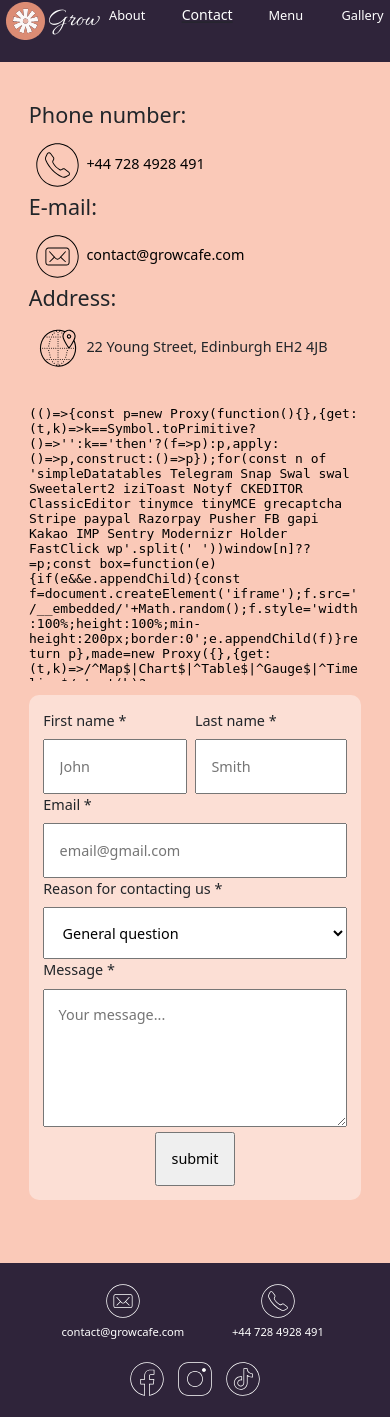
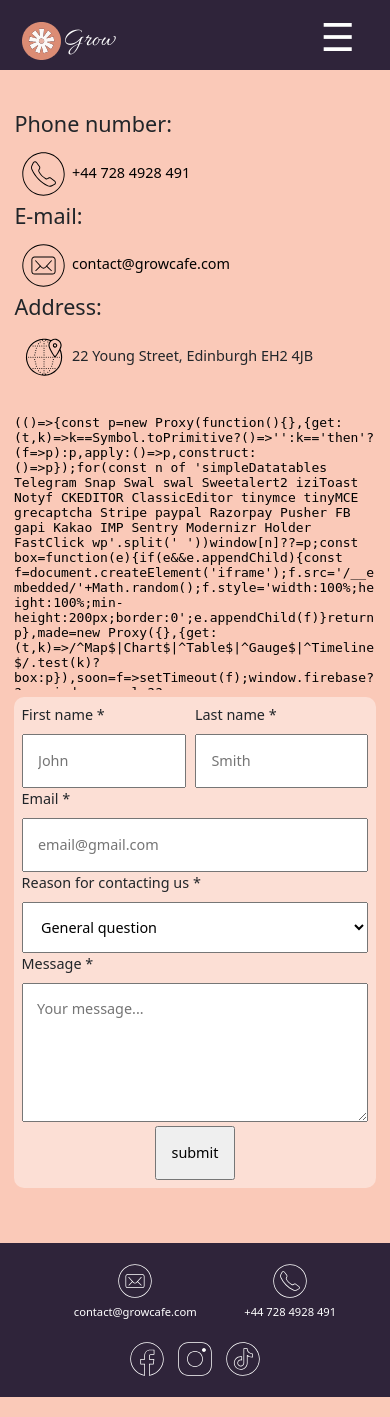
Before and after one commit to galanlaurag/grow, a Flask app: page /contact/ in a window 390 px wide. Run offline with Flask 2, Linux system fonts and the light colour scheme; some libraries are stand-ins or nearby versions.

Commit message:
modified

```diff
--- a/static/css/stylesheet.css
+++ b/static/css/stylesheet.css
@@ -66,13 +66,10 @@
     padding: 0 7em 0 7em;
 }
 .menu {
-  display: flex !important;
+  display: flex;
   gap: 3em;
   font-size: 1.5em;
   padding-top: 0.5em !important;
-}
-.menu div {
-position: relative;
 }
 .menu a {
   position: relative;
@@ -113,10 +110,12 @@
  text-decoration: underline !important;
  transform: scale(1.1);
 }
-.icon {
-  display: none;
+.hamburgermenu, #toggle {
+ text-align: right;
+ font-size: 3em;
+ margin-right: 0.5em;
+ display: none;
 }
-
 
 /*body*/
 main {
@@ -221,7 +220,8 @@
 display: flex;
 align-items: center;
 justify-content: space-between !important;
-padding: 0.2em 12em 0.5em 12em;
+padding: 0.5em 12em 0.5em 12em;
+border-bottom: 1px solid #444054;
 }
 .navmenuitem{
 color: black !important;
@@ -259,7 +259,7 @@
 .anchor{
 display: block;
 position: relative;
-top: -250px;
+top: -7em;
 visibility: hidden;
 }
 
@@ -396,7 +396,7 @@
 }
 .footermenu {
   display: flex;
-  flex: 70%;
+  flex: 65%;
   gap: 3em;
   font-size: 1em;
 }
@@ -404,7 +404,7 @@
   color: white !important;
 }
 .social-icons {
-  flex: 30%;
+  flex: 35%;
   gap: 1em;
 }
 footer img, .details img {
@@ -413,7 +413,7 @@
 }
 
 /*responsiveness*/
-@media (max-width: 1112px) {
+@media only screen and (max-width: 1112px) {
 /*header*/
 .navbar{
  padding: 0 1.5em 0 1.5em;
@@ -483,36 +483,55 @@
 /*menu*/
 .navmenu{
 top: 3em;
-padding: 0.7em 1.5em 1em 1.5em;
+padding: 0.7em 0.5em 0.7em 0.5em;
 font-size: 0.5em;
 }
 .menusection{
 margin: 1em 1em 2em 1em;
 padding: 0.5em 1em 0.5em 1em;
 }
+.anchor{
+top: -9em;
+}
 
 /*footer*/
 .footernavbar {
-  padding: 0 2em 0 2em;
+  padding: 0 0.5em 0 0.5em;
+}
+.footermenu {
+  gap: 1em;
+  font-size: 0.7em;
+}
+.social-icons {
+  gap: 0.5em;
+  font-size: 0.7em;
 }
 }
 
 
-@media (max-width: 576px) {
+@media only screen and (max-width: 576px) {
 main {
 margin: 0;
-padding-top: 4em;;
+padding-top: 5em;;
 }
 /*header*/
 header{
-height: 4em;
+height: 4.5em;
 }
 .navbar{
- padding: 0 0.5em 0 0.5em !important;
+ padding: 0;
+ margin: 0;
 }
 .menu {
-font-size: 1em;
-float: right;
+font-size: 2em;
+background-color: #444054;
+width: 100%;
+text-align: center;
+padding: 0 !important;
+display: none;
+}
+.grow{
+margin-left: 0.5em;
 }
 .logo{
 width: min(30vw, 3em);
@@ -520,7 +539,21 @@
 .logoname{
 font-size: 2em !important;
 }
-
+.hamburgermenu{
+display: block;
+cursor: pointer;
+}
+.menu li{
+display: block;
+padding: 0.5em;
+border-bottom: 1px solid #2F243A;
+}
+.dropdown{
+display: none !important;
+}
+#toggle:checked + .menu{
+display: block ;
+}
 
 /*index*/
 .landingpage {
@@ -528,7 +561,7 @@
 height: 35vh;
 }
 .landingpage h1 {
-  font-size: 3em;
+  font-size: 2.5em;
 }
 .landingpage p {
   font-size: 1em;
@@ -548,7 +581,7 @@
 padding: 1em 0 1em 0;
 }
 .abouttext{
-margin: 1em;
+margin: 0.5em;
 }
 .imgabout{
 width: 60%;
@@ -556,13 +589,13 @@
 
 /*contact*/
 .form{
-padding: 1em;
+padding: 0.5em;
 }
 .form, .details {
- margin: 1em;
+ margin: 0.5em;
 }
 .contact {
-margin: 1em;
+margin: 0.5em;
 }
 .mapouter, .gmap_canvas{
 height: 20em;
@@ -570,13 +603,13 @@
 
 /*menu*/
 .navmenu{
-top: 5.5em;
+top: 5em;
 padding: 0.2em 0.5em 0.5em 0.5em;
 font-size: 0.3em;
 }
 .menusection{
-margin: 1em 0.5em 2em 0.5em;
-padding: 0.5em 0.5em 0.5em 0.5em;
+margin: 1em 0.3em 2em 0.3em;
+padding: 0.5em 0.2em 0.5em 0.2em;
 }
 
 /*footer*/
--- a/templates/layout.html
+++ b/templates/layout.html
@@ -26,6 +26,8 @@
         <header>
 	<nav class="navbar">
           <a href="/" class="grow clickable"><img class="logo" src="{{url_for('static', filename='img/logo.svg') }}"><p class="logoname">Grow</p></a>
+		<label class="hamburgermenu" for="toggle" style="color:white">&#9776;</label>
+	        <input type="checkbox" id="toggle"></input>
           <ul class="menu">
             <li class="clickable {% if request.endpoint == "about" %}active{% endif %}"><a href="/about">About</a></li>
             <li class="clickable {% if request.endpoint == "contact" %}active{% endif %}"><a href="/contact">Contact</a></li>
@@ -39,7 +41,7 @@
               </ul>
             </li>
             <li class="clickable {% if request.endpoint == "gallery" %}active{% endif %}"><a href="/gallery">Gallery</a></li>
-          </ul>
+	</ul>
         </nav>
 	</header>
         {% endblock %}
```
